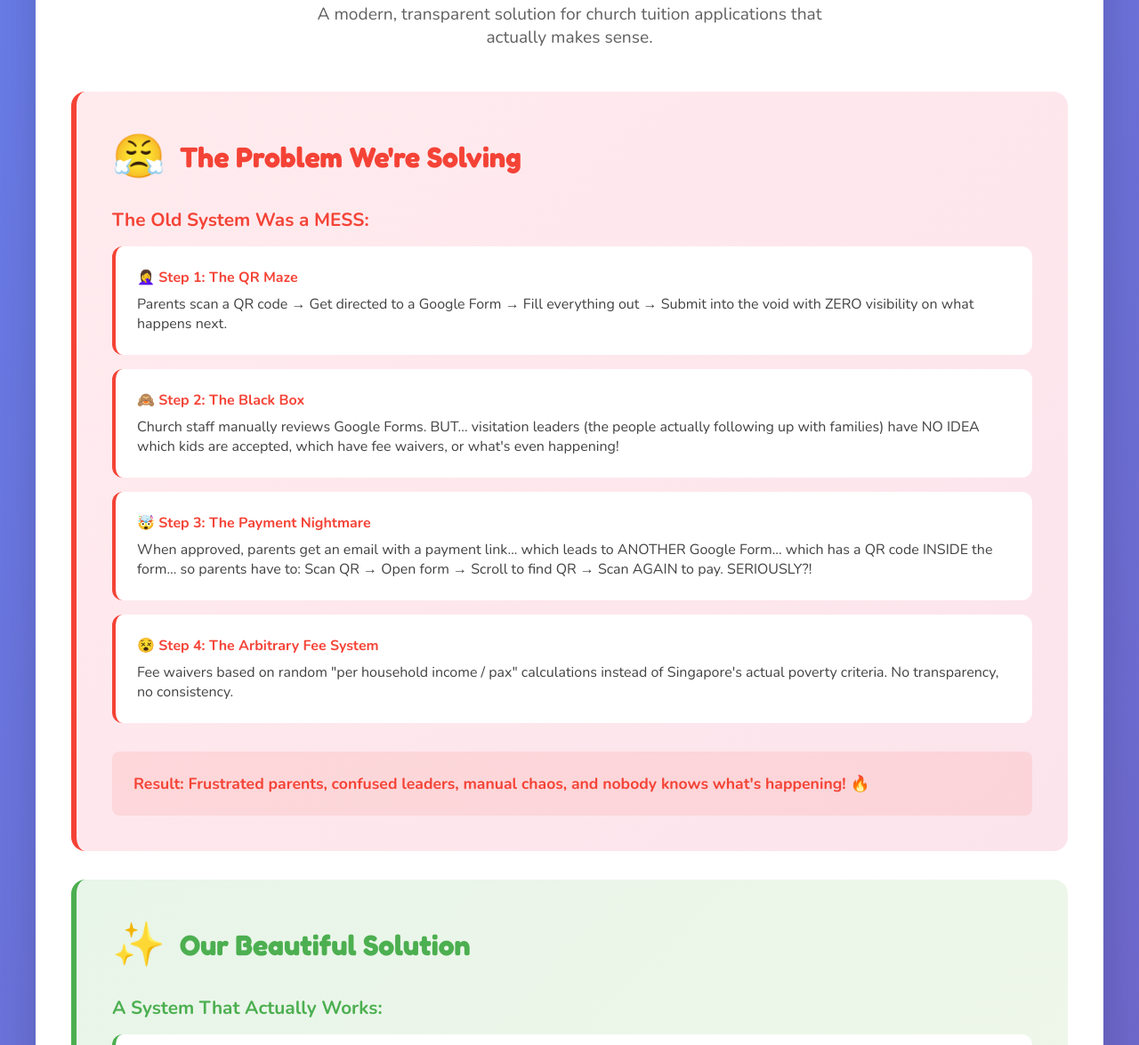
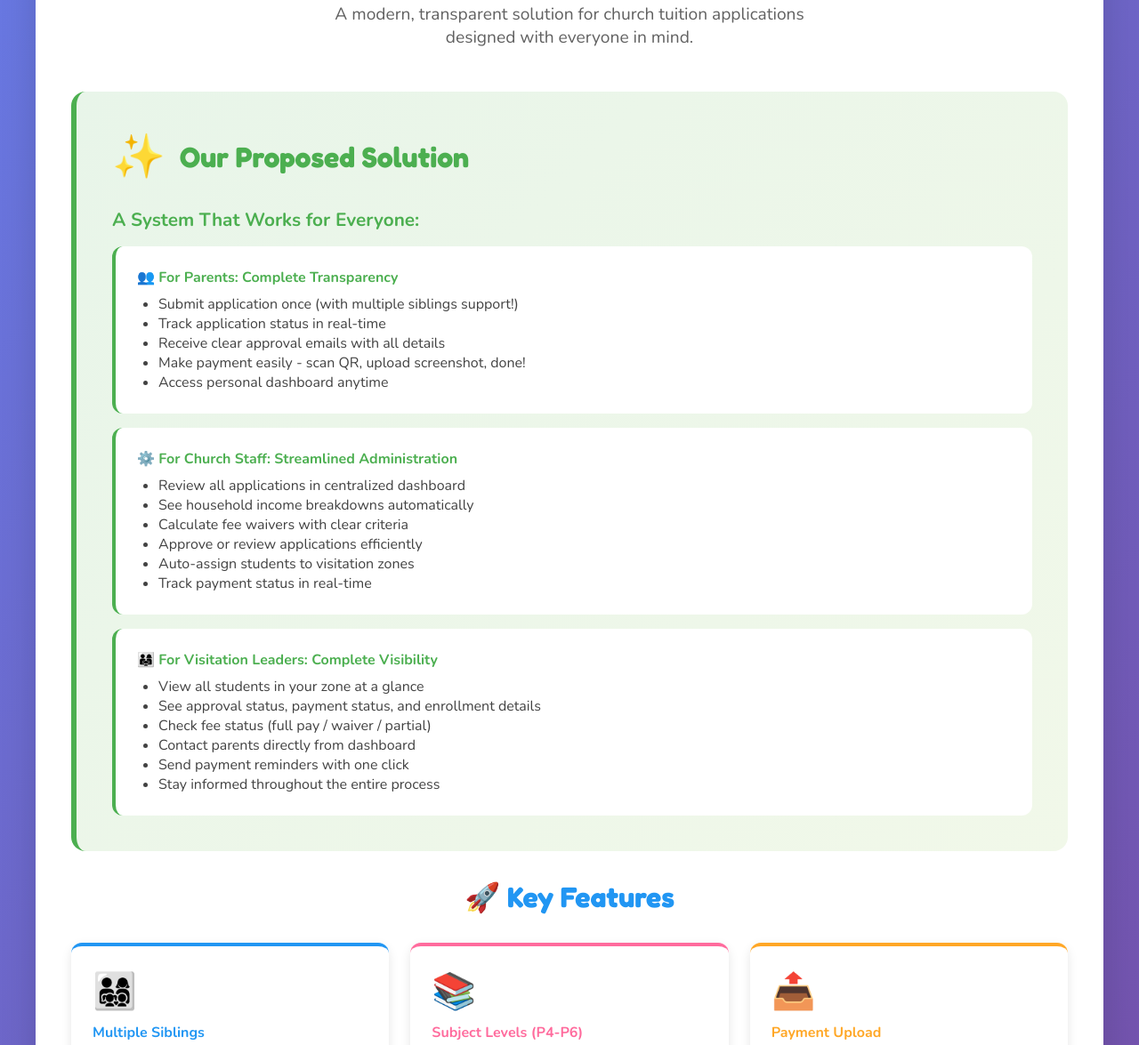
Before and after one commit to jingying-genius/smartkids-tuition-portal, a website: page index.html in a window 1280 px wide. Shown: the part 438-1613 px from the top of the page at 89% size. Drawn offline with nearby package versions, Linux system fonts and the light colour scheme.

Commit message:
Add files via upload

```diff
--- a/index.html
+++ b/index.html
@@ -1227,90 +1227,52 @@
                     <div style="font-size: 5rem; margin-bottom: 1rem;">🎉</div>
                     <h1 style="font-family: 'Fredoka', sans-serif; font-size: 3rem; color: var(--primary); margin-bottom: 1rem;">Welcome to SMARTKids Portal!</h1>
                     <p style="font-size: 1.2rem; color: var(--neutral-700); max-width: 600px; margin: 0 auto;">
-                        A modern, transparent solution for church tuition applications that actually makes sense.
+                        A modern, transparent solution for church tuition applications designed with everyone in mind.
                     </p>
                 </div>
 
-                <!-- The Problem -->
-                <div style="background: linear-gradient(135deg, #FFEBEE 0%, #FCE4EC 100%); padding: 2.5rem; border-radius: 16px; margin-bottom: 2rem; border-left: 6px solid var(--danger);">
-                    <div style="display: flex; align-items: center; gap: 1rem; margin-bottom: 1.5rem;">
-                        <div style="font-size: 3rem;">😤</div>
-                        <h2 style="font-family: 'Fredoka', sans-serif; font-size: 2rem; color: var(--danger); margin: 0;">The Problem We're Solving</h2>
-                    </div>
-
-                    <h3 style="color: var(--danger); margin-bottom: 1rem; font-size: 1.3rem;">The Old System Was a MESS:</h3>
-
-                    <div style="display: grid; gap: 1rem;">
-                        <div style="background: white; padding: 1.5rem; border-radius: 12px; border-left: 4px solid var(--danger);">
-                            <div style="font-weight: 700; color: var(--danger); margin-bottom: 0.5rem;">🤦‍♀️ Step 1: The QR Maze</div>
-                            <p style="margin: 0; color: var(--neutral-800);">Parents scan a QR code → Get directed to a Google Form → Fill everything out → Submit into the void with ZERO visibility on what happens next.</p>
-                        </div>
-
-                        <div style="background: white; padding: 1.5rem; border-radius: 12px; border-left: 4px solid var(--danger);">
-                            <div style="font-weight: 700; color: var(--danger); margin-bottom: 0.5rem;">🙈 Step 2: The Black Box</div>
-                            <p style="margin: 0; color: var(--neutral-800);">Church staff manually reviews Google Forms. BUT... visitation leaders (the people actually following up with families) have NO IDEA which kids are accepted, which have fee waivers, or what's even happening!</p>
-                        </div>
-
-                        <div style="background: white; padding: 1.5rem; border-radius: 12px; border-left: 4px solid var(--danger);">
-                            <div style="font-weight: 700; color: var(--danger); margin-bottom: 0.5rem;">🤯 Step 3: The Payment Nightmare</div>
-                            <p style="margin: 0; color: var(--neutral-800);">When approved, parents get an email with a payment link... which leads to ANOTHER Google Form... which has a QR code INSIDE the form... so parents have to: Scan QR → Open form → Scroll to find QR → Scan AGAIN to pay. SERIOUSLY?!</p>
-                        </div>
-
-                        <div style="background: white; padding: 1.5rem; border-radius: 12px; border-left: 4px solid var(--danger);">
-                            <div style="font-weight: 700; color: var(--danger); margin-bottom: 0.5rem;">😵 Step 4: The Arbitrary Fee System</div>
-                            <p style="margin: 0; color: var(--neutral-800);">Fee waivers based on random "per household income / pax" calculations instead of Singapore's actual poverty criteria. No transparency, no consistency.</p>
-                        </div>
-                    </div>
-
-                    <div style="margin-top: 2rem; padding: 1.5rem; background: rgba(244, 67, 54, 0.1); border-radius: 8px;">
-                        <p style="margin: 0; font-weight: 700; font-size: 1.1rem; color: var(--danger);">
-                            Result: Frustrated parents, confused leaders, manual chaos, and nobody knows what's happening! 🔥
-                        </p>
-                    </div>
-                </div>
-
-                <!-- The Solution -->
+                <!-- Our Proposed Solution -->
                 <div style="background: linear-gradient(135deg, #E8F5E9 0%, #F1F8E9 100%); padding: 2.5rem; border-radius: 16px; margin-bottom: 2rem; border-left: 6px solid var(--success);">
                     <div style="display: flex; align-items: center; gap: 1rem; margin-bottom: 1.5rem;">
                         <div style="font-size: 3rem;">✨</div>
-                        <h2 style="font-family: 'Fredoka', sans-serif; font-size: 2rem; color: var(--success); margin: 0;">Our Beautiful Solution</h2>
-                    </div>
-
-                    <h3 style="color: var(--success); margin-bottom: 1rem; font-size: 1.3rem;">A System That Actually Works:</h3>
+                        <h2 style="font-family: 'Fredoka', sans-serif; font-size: 2rem; color: var(--success); margin: 0;">Our Proposed Solution</h2>
+                    </div>
+
+                    <h3 style="color: var(--success); margin-bottom: 1rem; font-size: 1.3rem;">A System That Works for Everyone:</h3>
 
                     <div style="display: grid; gap: 1rem;">
                         <div style="background: white; padding: 1.5rem; border-radius: 12px; border-left: 4px solid var(--success);">
                             <div style="font-weight: 700; color: var(--success); margin-bottom: 0.5rem;">👥 For Parents: Complete Transparency</div>
                             <ul style="margin: 0.5rem 0 0 1.5rem; color: var(--neutral-800);">
-                                <li>Submit application ONCE (with multiple siblings support!)</li>
-                                <li>See real-time status updates</li>
-                                <li>Get clear approval emails with all details</li>
-                                <li>Pay with ONE click - scan QR, upload screenshot, done!</li>
-                                <li>Track everything in personal dashboard</li>
+                                <li>Submit application once (with multiple siblings support!)</li>
+                                <li>Track application status in real-time</li>
+                                <li>Receive clear approval emails with all details</li>
+                                <li>Make payment easily - scan QR, upload screenshot, done!</li>
+                                <li>Access personal dashboard anytime</li>
                             </ul>
                         </div>
 
                         <div style="background: white; padding: 1.5rem; border-radius: 12px; border-left: 4px solid var(--success);">
-                            <div style="font-weight: 700; color: var(--success); margin-bottom: 0.5rem;">⚙️ For Church Staff: Powerful Admin Tools</div>
+                            <div style="font-weight: 700; color: var(--success); margin-bottom: 0.5rem;">⚙️ For Church Staff: Streamlined Administration</div>
                             <ul style="margin: 0.5rem 0 0 1.5rem; color: var(--neutral-800);">
-                                <li>Review all applications in one dashboard</li>
+                                <li>Review all applications in centralized dashboard</li>
                                 <li>See household income breakdowns automatically</li>
                                 <li>Calculate fee waivers with clear criteria</li>
-                                <li>Approve/reject with one click</li>
-                                <li>Auto-assign to visitation zones</li>
-                                <li>Track payment status</li>
+                                <li>Approve or review applications efficiently</li>
+                                <li>Auto-assign students to visitation zones</li>
+                                <li>Track payment status in real-time</li>
                             </ul>
                         </div>
 
                         <div style="background: white; padding: 1.5rem; border-radius: 12px; border-left: 4px solid var(--success);">
-                            <div style="font-weight: 700; color: var(--success); margin-bottom: 0.5rem;">👨‍👩‍👧 For Visitation Leaders: Full Visibility</div>
+                            <div style="font-weight: 700; color: var(--success); margin-bottom: 0.5rem;">👨‍👩‍👧 For Visitation Leaders: Complete Visibility</div>
                             <ul style="margin: 0.5rem 0 0 1.5rem; color: var(--neutral-800);">
-                                <li>See ALL students in their zone at a glance</li>
-                                <li>Know who's approved, who needs payment, who's enrolled</li>
-                                <li>See fee status (full pay / waiver / partial)</li>
+                                <li>View all students in your zone at a glance</li>
+                                <li>See approval status, payment status, and enrollment details</li>
+                                <li>Check fee status (full pay / waiver / partial)</li>
                                 <li>Contact parents directly from dashboard</li>
                                 <li>Send payment reminders with one click</li>
-                                <li>Actually know what's happening! 🎉</li>
+                                <li>Stay informed throughout the entire process</li>
                             </ul>
                         </div>
                     </div>
@@ -1336,7 +1298,7 @@
                         <div style="background: white; padding: 1.5rem; border-radius: 12px; box-shadow: 0 4px 12px rgba(0,0,0,0.1); border-top: 4px solid var(--accent);">
                             <div style="font-size: 2.5rem; margin-bottom: 0.5rem;">📤</div>
                             <h4 style="color: var(--accent); margin-bottom: 0.5rem;">Payment Upload</h4>
-                            <p style="font-size: 0.9rem; margin: 0; color: var(--neutral-700);">Scan PayNow QR and upload screenshot directly. No more WhatsApp/email screenshots!</p>
+                            <p style="font-size: 0.9rem; margin: 0; color: var(--neutral-700);">Scan PayNow QR and upload screenshot directly. Centralized payment tracking!</p>
                         </div>
 
                         <div style="background: white; padding: 1.5rem; border-radius: 12px; box-shadow: 0 4px 12px rgba(0,0,0,0.1); border-top: 4px solid var(--success);">
@@ -1348,44 +1310,30 @@
                         <div style="background: white; padding: 1.5rem; border-radius: 12px; box-shadow: 0 4px 12px rgba(0,0,0,0.1); border-top: 4px solid var(--warning);">
                             <div style="font-size: 2.5rem; margin-bottom: 0.5rem;">👁️</div>
                             <h4 style="color: var(--warning); margin-bottom: 0.5rem;">Full Transparency</h4>
-                            <p style="font-size: 0.9rem; margin: 0; color: var(--neutral-700);">Everyone sees what they need: parents track status, leaders see their zone, staff manage everything.</p>
+                            <p style="font-size: 0.9rem; margin: 0; color: var(--neutral-700);">Everyone sees what they need: parents track status, leaders see their zone, staff manage applications.</p>
                         </div>
 
                         <div style="background: white; padding: 1.5rem; border-radius: 12px; box-shadow: 0 4px 12px rgba(0,0,0,0.1); border-top: 4px solid var(--danger);">
                             <div style="font-size: 2.5rem; margin-bottom: 0.5rem;">⚡</div>
-                            <h4 style="color: var(--danger); margin-bottom: 0.5rem;">One Flow, No Chaos</h4>
-                            <p style="font-size: 0.9rem; margin: 0; color: var(--neutral-700);">Apply → Approve → Pay → Enroll. Simple, clear, no QR maze, no confusion!</p>
+                            <h4 style="color: var(--danger); margin-bottom: 0.5rem;">Streamlined Process</h4>
+                            <p style="font-size: 0.9rem; margin: 0; color: var(--neutral-700);">Apply → Review → Approve → Pay → Enroll. Simple, clear, efficient workflow!</p>
                         </div>
                     </div>
                 </div>
 
-                <!-- Call to Action -->
-                <div style="background: linear-gradient(135deg, var(--primary) 0%, var(--secondary) 100%); padding: 3rem; border-radius: 16px; text-align: center; color: white; position: relative; overflow: hidden;">
-                    <div style="position: absolute; top: -50px; right: -50px; width: 200px; height: 200px; background: rgba(255,255,255,0.1); border-radius: 50%;"></div>
-                    <div style="position: absolute; bottom: -80px; left: -80px; width: 250px; height: 250px; background: rgba(255,255,255,0.1); border-radius: 50%;"></div>
-
-                    <div style="position: relative; z-index: 1;">
-                        <h2 style="font-family: 'Fredoka', sans-serif; font-size: 2.5rem; margin-bottom: 1rem;">Ready to Experience the Difference?</h2>
-                        <p style="font-size: 1.2rem; margin-bottom: 2rem; opacity: 0.95;">Click the tabs above to explore:</p>
-
-                        <div style="display: flex; gap: 1rem; justify-content: center; flex-wrap: wrap;">
-                            <button onclick="switchRole('parent')" style="padding: 1rem 2rem; background: white; color: var(--primary); border: none; border-radius: 12px; font-weight: 700; font-size: 1.1rem; cursor: pointer; box-shadow: 0 4px 12px rgba(0,0,0,0.2); transition: transform 0.3s ease;" onmouseover="this.style.transform='translateY(-4px)'" onmouseout="this.style.transform='translateY(0)'">
-                                👥 Try Parent View
-                            </button>
-                            <button onclick="switchRole('admin')" style="padding: 1rem 2rem; background: white; color: var(--primary); border: none; border-radius: 12px; font-weight: 700; font-size: 1.1rem; cursor: pointer; box-shadow: 0 4px 12px rgba(0,0,0,0.2); transition: transform 0.3s ease;" onmouseover="this.style.transform='translateY(-4px)'" onmouseout="this.style.transform='translateY(0)'">
-                                🔒 Try Admin View
-                            </button>
-                        </div>
-
-                        <p style="margin-top: 2rem; font-size: 0.9rem; opacity: 0.9;">
-                            This is a fully interactive demo with test data. Click around, explore features, and see how smooth it can be! 🎊
-                        </p>
-                    </div>
+                <!-- Explore Demo Note -->
+                <div style="background: linear-gradient(135deg, #E3F2FD 0%, #F3E5F5 100%); padding: 2rem; border-radius: 16px; text-align: center;">
+                    <h3 style="font-family: 'Fredoka', sans-serif; font-size: 1.5rem; color: var(--primary); margin-bottom: 1rem;">
+                        📱 Explore the Demo
+                    </h3>
+                    <p style="font-size: 1.1rem; color: var(--neutral-800); max-width: 600px; margin: 0 auto;">
+                        This is a fully interactive demo with test data. Use the tabs above to switch between <strong>👥 Parent View</strong> and <strong>🔒 Admin View</strong> to see how the system works for different users.
+                    </p>
                 </div>
             </div>
 
             <!-- APPLICATION FORM VIEW -->
-            <div id="form-view" class="view active">
+            <div id="form-view" class="view">
                 <div class="form-banner">
                     <h2>Registration Form</h2>
                     <p>Welcome! Please fill out this form to register your child for the SMARTKids Tuition Programme.</p>
```
